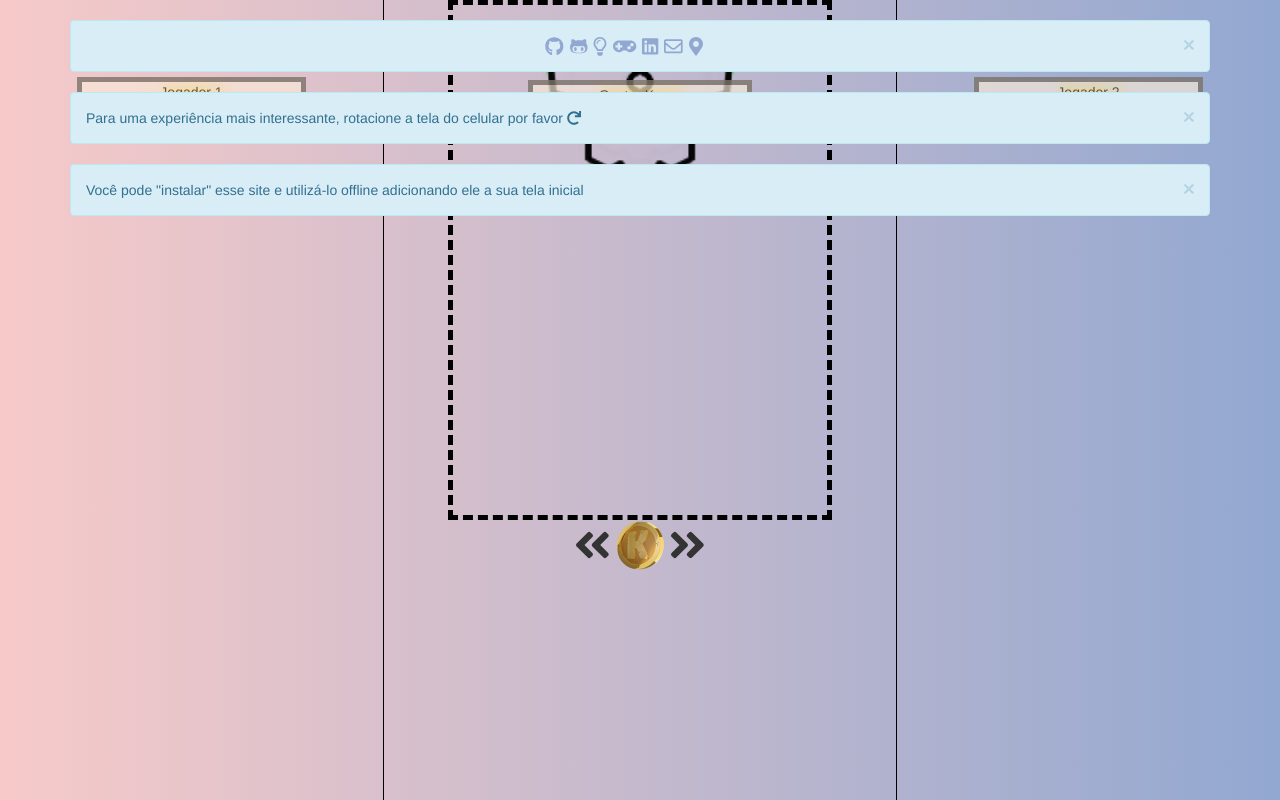
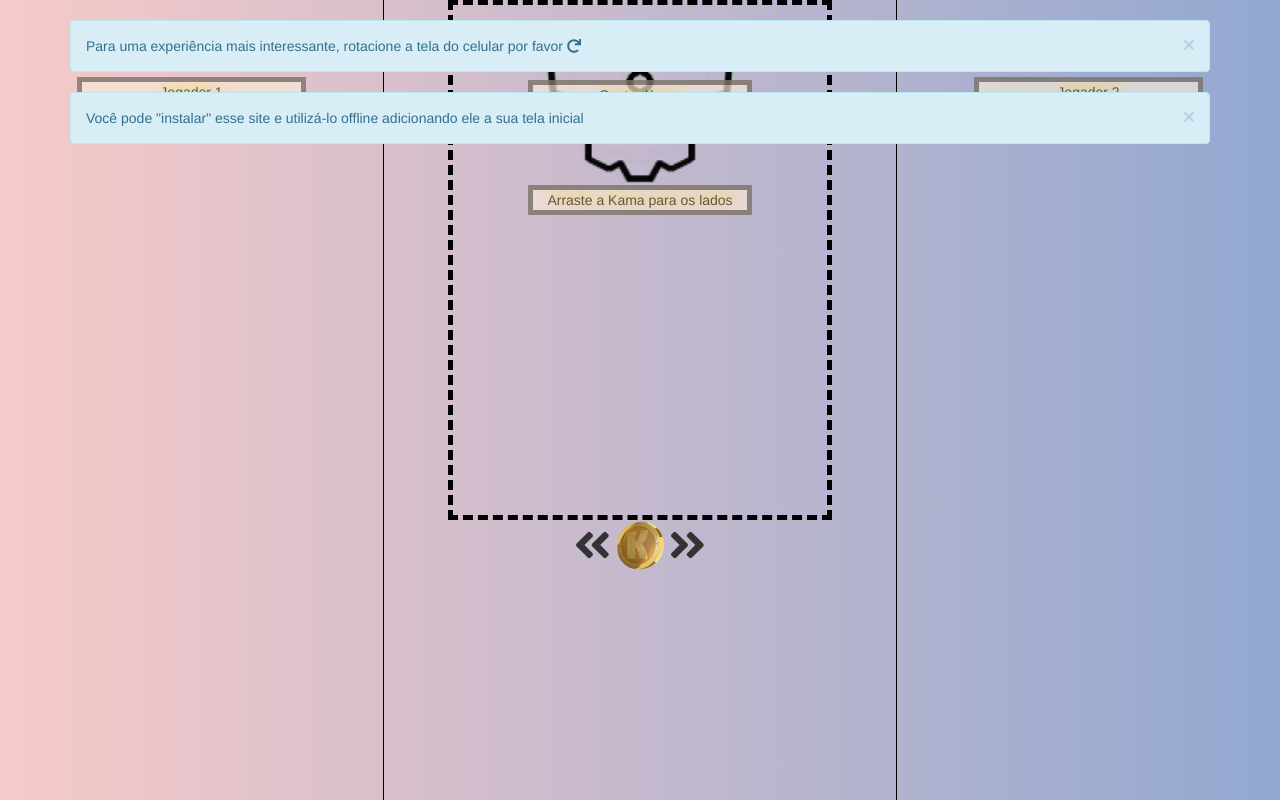
Before and after one commit to nenitf/kamas, a plain HTML site: page index.html in a window 1280 px wide. Drawn offline with Linux system fonts and the light colour scheme; a script that the page names is missing.

Commit message:
Remoção dos icones de redes sociais antigos

```diff
--- a/index.html
+++ b/index.html
@@ -67,10 +67,6 @@
 
 		<div class="alert alert-info alert-dismissable fade in" style="position: relative">
 			<a href="#" class="close" data-dismiss="alert" aria-label="close">&times;</a>
-			<div class="socialmedia-div"><a href="https://github.com/felipedacs" target="_blank" title="Github account"><i class="fab fa-github fa-lg" aria-hidden="true"></i></a> <a href="https://felipedacs.github.io" target="_blank" title="Portfolio on github"><i class="fab fa-github-alt fa-lg" aria-hidden="true"></i></a> <a href="https://dacs.work" target="_blank" title="Website"><i class="far fa-lightbulb fa-lg"></i></a> <a href="https://felipedacs.itch.io/" target="_blank" title="Itch account"><i class="fas fa-gamepad fa-lg" aria-hidden="true"></i></a> <a href="https://linkedin.com/in/felipedacs/" target="_blank"  title="Linkedin account"><i class="fab fa-linkedin fa-lg" aria-hidden="true"></i></a> <a href="mailto:felipe.dacs@gmail.com?Subject=contato" target="_top" title="Email: felipe.dacs@gmail.com"><i class="far fa-envelope fa-lg" aria-hidden="true"></i></a> <a href="https://www.google.com.br/maps/place/Porto+Alegre,+RS/@-30.1087957,-51.3172272,11z/data=!3m1!4b1!4m5!3m4!1s0x95199cd2566acb1d:0x603111a89f87e91f!8m2!3d-30.0346471!4d-51.2176584" target="_blank" title="My country is Porto Alegre/RS Brazil"><i class="fas fa-map-marker-alt fa-lg" aria-hidden="true"></i></a></div>
-		</div>
-		<div class="alert alert-info alert-dismissable fade in" style="position: relative">
-			<a href="#" class="close" data-dismiss="alert" aria-label="close">&times;</a>
 			Para uma experiência mais interessante, rotacione a tela do celular por favor <i class="fas fa-redo"></i>
 		</div>
 		<div class="alert alert-info alert-dismissable fade in" style="position: relative">
```
